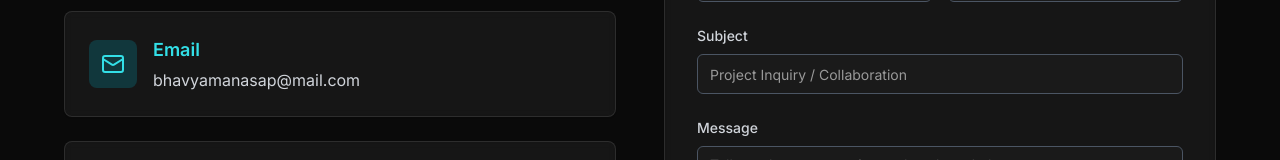
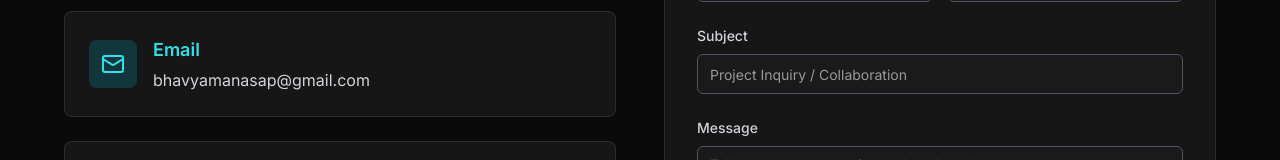
Before and after one commit to Pattabhavyamanasa/manasaportfolio, a React (Vite) app: page /contact in a window 1280 px wide. Shown: the part 516-676 px from the top of the page. Built offline with nearby package versions, Linux system fonts and the light colour scheme.

Commit message:
Fix: Update contact email address
Corrected the contact email address in the contact form to bhavyamanasap@gmail.com.

```diff
--- a/src/pages/Contact.tsx
+++ b/src/pages/Contact.tsx
@@ -1,4 +1,3 @@
-
 import { Mail, MapPin, Phone, Linkedin, Github, Send } from "lucide-react";
 import { Card } from "@/components/ui/card";
 import { Button } from "@/components/ui/button";
@@ -31,7 +30,7 @@ export default function Contact() {
           from_email: formData.email,
           subject: formData.subject,
           message: formData.message,
-          to_email: 'bhavyamanasap@mail.com'
+          to_email: 'bhavyamanasap@gmail.com'
         },
         'kcnmH8ywDeOXKlPN8' // public key
       );
@@ -100,10 +99,10 @@ export default function Contact() {
                   <div>
                     <h3 className="text-lg font-semibold text-cyan-400 mb-1">Email</h3>
                     <a
-                      href="mailto:bhavyamanasap@mail.com"
+                      href="mailto:bhavyamanasap@gmail.com"
                       className="text-gray-300 hover:text-cyan-400 transition-colors"
                     >
-                      bhavyamanasap@mail.com
+                      bhavyamanasap@gmail.com
                     </a>
                   </div>
                 </div>
```
